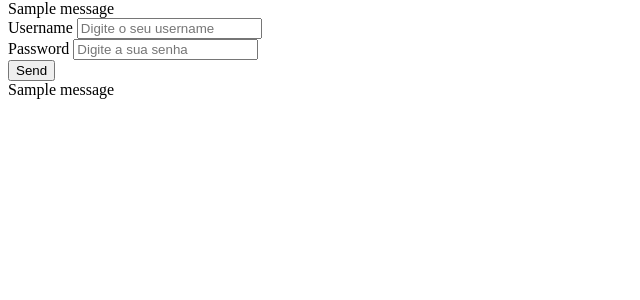
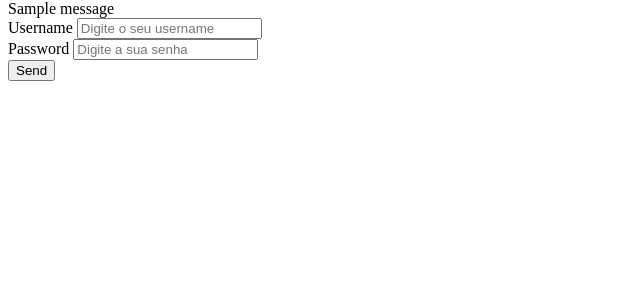
Before and after one commit to leonardofguedes/Projeto-Julho-22, a Django app: page /users/login/ in a window 1280 px wide. Shown: the part 26-326 px from the top of the page, without its empty margins (0-640 px from the left). Run offline with Django 4.2, Linux system fonts and the light colour scheme; tables that the repository leaves empty hold one stand-in row (values such as "Sample post"); one stand-in notice (Sample message) is shown.

Commit message:
Adicionando messages

```diff
--- a/clients/templates/clients/pages/login.html
+++ b/clients/templates/clients/pages/login.html
@@ -9,6 +9,7 @@
 </header>
 <body>
     {% include 'global/partials/messages.html' %}
+
     {% if not user.is_authenticated %}
         {% include 'clients/partials/form.html' %}
     {% else %}
@@ -23,10 +24,6 @@
         </form> to logout.
       </div>
     {% endif %}
-    {% for message in messages %}
-        <div class="message {{ message.tags }}">
-            {{ message }}
-        </div>
-    {% endfor %}
+
 </body>
 </html>
```
